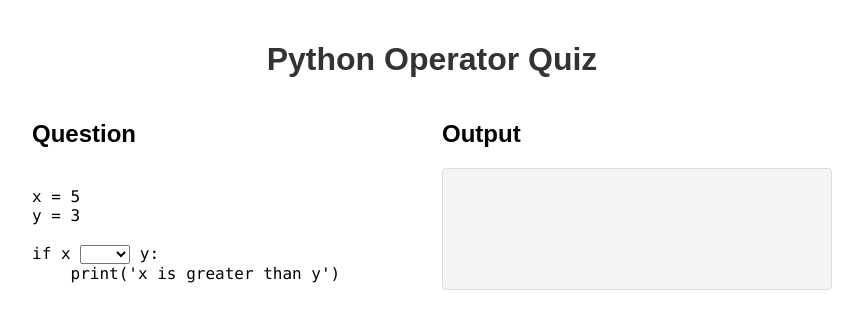
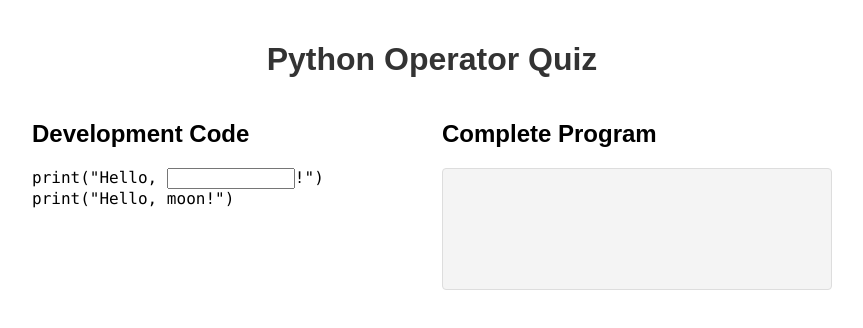
Before and after one commit to mpjovanovich/step-into-python, a React (Create React App) app: page / in a window 1280 px wide. Shown: the top 328 px of the page, without its empty margins (208-1071 px from the left). Built offline with nearby package versions, Linux system fonts and the light colour scheme.

Commit message:
Change of plans. Turning it into a step by step tutorial. Initial commit for this.

```diff
--- a/src/App.tsx
+++ b/src/App.tsx
@@ -1,88 +1,34 @@
-import React, { useState } from 'react';
-import { QuizQuestion, InputType } from './components/QuizQuestion';
+import { useState, useEffect } from "react";
+import { QuizQuestion } from "./components/QuizQuestion";
 
 const App = () => {
-  const [result, setResult] = useState<string | null>(null);
-  const [lastRunTime, setLastRunTime] = useState<string | null>(null);
+  const [step, setStep] = useState(1);
 
-  const handleAnswer = (userInput: string, jsCode: string) => {
-    const userJSCode = jsCode.replace('{{}}', userInput);
-
-    try {
-      const output = new Function(userJSCode)();
-      setResult(output === undefined ? '' : String(output) );
-    } catch (error) {
-      setResult('Error: Invalid input');
-    }
-
-    setLastRunTime(new Date().toLocaleTimeString());
-  };
-
-  // This and the jsCode below will eventually be pulled from a database
-  // This example doesn't really make sense but... whatever we'll get to real questions later
-  const pythonCode = `
-x = 5
-y = 3
-
-if x {{}} y:
-    print('x is greater than y')
+  // This will be encoded in a JSON serialized map.
+  // For this prototype we'll just hardcode it.
+  const templateCode = `print("Hello, {{sun}}!")
+print("Hello, moon!")
 `;
 
-const jsCode = `
-// //////////////////////////////////////////////////////////////////////////////
-// Test a bunch of ways to print text embedded in a string.
-// //////////////////////////////////////////////////////////////////////////////
-let x = 5;
-let y = 3.14159;
+  const codeMap: Map<Number, String> = new Map([[1, templateCode]]);
 
-// Normal stuff. Have to use template strings since we're using them below.
-let bunchOfText = \`test1\n\`;
-
-// Embedded template strings:
-bunchOfText += \`x is \${x}\n\`;
-bunchOfText += \`y is \${y.toFixed(2)}\n\`;
-bunchOfText += \`x in binary: \${x.toString(2).padStart(8, '0')}\n\`;
-bunchOfText += \`y as percentage: \${(y * 100).toFixed(2)}%\n\`;
-
-// Tabular format
-bunchOfText += \`\n\`
-bunchOfText += \`\${'x'.padStart(10, ' ')} \${'y'.padStart(10, ' ')}\n\`;
-bunchOfText += \`\${''.padStart(10, '-')} \${''.padStart(10, '-')}\n\`;
-bunchOfText += \`\${x.toString().padStart(10, ' ')} \${y.toFixed(2).padStart(10, ' ')}\n\`;
-
-return bunchOfText;
-`
+  // Serialize the map into a string.
+  const codeMapString = JSON.stringify(codeMap);
+  // console.log(Object.fromEntries(codeMap));
 
   return (
     <div className="App" style={styles.app}>
       <h1 style={styles.title}>Python Operator Quiz</h1>
       <div style={styles.container}>
         <div style={styles.column}>
-          <h2>Question</h2>
+          <h2>Development Code</h2>
           <QuizQuestion
-            questionTemplate={pythonCode}
-
-            // TEST 1 - Text input
-            // inputType={InputType.Text}
-            // inputType={InputType.Number}
-
-            // TEST 2 - Multiple choice
-            inputType={InputType.Select}
-            selectOptions={['==', '!=', '>', '<', '>=', '<=']}
-
-            onAnswer={(userInput) => handleAnswer(userInput, jsCode)}
+            questionTemplate={codeMap.get(step)?.toString() ?? ""}
           />
         </div>
         <div style={styles.column}>
-          <h2>Output</h2>
-          <div style={styles.output}>
-            {result}
-            {lastRunTime && (
-              <div style={styles.timestamp}>
-                Last run: {lastRunTime}
-              </div>
-            )}
-          </div>
+          <h2>Complete Program</h2>
+          <div style={styles.output}></div>
         </div>
       </div>
     </div>
@@ -93,34 +39,34 @@ export default App;
 
 const styles = {
   app: {
-    fontFamily: 'Arial, sans-serif',
-    maxWidth: '800px',
-    margin: '0 auto',
-    padding: '20px'
+    fontFamily: "Arial, sans-serif",
+    maxWidth: "800px",
+    margin: "0 auto",
+    padding: "20px",
   },
   title: {
-    textAlign: 'center' as const,
-    color: '#333'
+    textAlign: "center" as const,
+    color: "#333",
   },
   container: {
-    display: 'flex',
-    gap: '20px'
+    display: "flex",
+    gap: "20px",
   },
   column: {
-    flex: 1
+    flex: 1,
   },
   output: {
-    backgroundColor: '#f4f4f4',
-    border: '1px solid #ddd',
-    borderRadius: '4px',
-    padding: '10px',
-    fontFamily: 'monospace',
-    whiteSpace: 'pre-wrap' as const,
-    minHeight: '100px',
+    backgroundColor: "#f4f4f4",
+    border: "1px solid #ddd",
+    borderRadius: "4px",
+    padding: "10px",
+    fontFamily: "monospace",
+    whiteSpace: "pre-wrap" as const,
+    minHeight: "100px",
   },
   timestamp: {
-    marginTop: '10px',
-    fontSize: '0.8em',
-    color: '#666'
-  }
+    marginTop: "10px",
+    fontSize: "0.8em",
+    color: "#666",
+  },
 };
--- a/src/components/QuizQuestion.tsx
+++ b/src/components/QuizQuestion.tsx
@@ -1,78 +1,36 @@
-import React, { useState } from 'react';
-
-enum InputType {
-  Number = 'number',
-  Text = 'text',
-  Select = 'select'
-}
+import React, { useState } from "react";
 
 interface QuizQuestionProps {
   questionTemplate: string;
-  inputType: InputType;
-  selectOptions?: string[];
-  onAnswer: (answer: string) => void;
+  // onAnswer: (answer: string) => void;
 }
 
-const QuizQuestion = ({
-    questionTemplate,
-    onAnswer,
-    inputType,
-    selectOptions,
-}: QuizQuestionProps) => {
-  const [textInput, setTextInput] = useState('');
-
-  const handleAnswer = () => {
-    if (inputType === InputType.Text) {
-      onAnswer(textInput.trim());
-    }
-  };
-
-  const renderInput = () => {
-    if (inputType === InputType.Number) {
-        return (
-            <input
-                type="number"
-                value={textInput}
-                onChange={(e) => setTextInput(e.target.value.trim())}
-                style={{ width: '50px' }}
-            />
-        )
-    } else if (inputType === InputType.Text) {
-      return (
-        <input
-          type="text"
-          value={textInput}
-          onChange={(e) => setTextInput(e.target.value.trim())}
-          style={{ width: '50px' }}
-        />
-      );
-    } else if (inputType === InputType.Select && selectOptions) {
-      return (
-        <select
-          onChange={(e) => onAnswer(e.target.value)}
-          style={{ width: 'auto', minWidth: '50px' }}
-        >
-          <option value=""></option>
-          {selectOptions.map((option) => (
-            <option key={option} value={option}>
-              {option}
-            </option>
-          ))}
-        </select>
-      );
-    }
-    return null;
-  };
+const QuizQuestion = ({ questionTemplate }: QuizQuestionProps) => {
+  const [textInput, setTextInput] = useState("");
+  const InputField = (
+    <input
+      type="text"
+      value={textInput}
+      onChange={(e) => setTextInput(e.target.value)}
+      style={{ width: "120px" }}
+    />
+  );
 
   const renderTemplate = () => {
-    const parts = questionTemplate.split('{{}}');
-    return (
-      <>
-        {parts[0]}
-        {renderInput()}
-        {parts[1]}
-      </>
-    );
+    // Split the template into parts, ignoring the {{}}
+    const parts = questionTemplate.split(/{{.*?}}/);
+
+    // The values in the {{}} are the correct answers.
+    const answers =
+      questionTemplate.match(/{{(.*?)}}/g)?.map((p) => p.slice(2, -2)) || [];
+
+    // Stubs in an input field for each {{}} in the template
+    return parts.map((part, index) => (
+      <React.Fragment key={index}>
+        {part}
+        {index < parts.length - 1 && InputField}
+      </React.Fragment>
+    ));
   };
 
   return (
@@ -80,13 +38,8 @@ const QuizQuestion = ({
       <pre>
         <code>{renderTemplate()}</code>
       </pre>
-      {inputType === InputType.Text && (
-        <button type="button" onClick={handleAnswer}>
-          Run
-        </button>
-      )}
     </div>
   );
 };
 
-export { QuizQuestion, InputType };
+export { QuizQuestion };
```
Also changed, not shown: PLANNING.txt.
